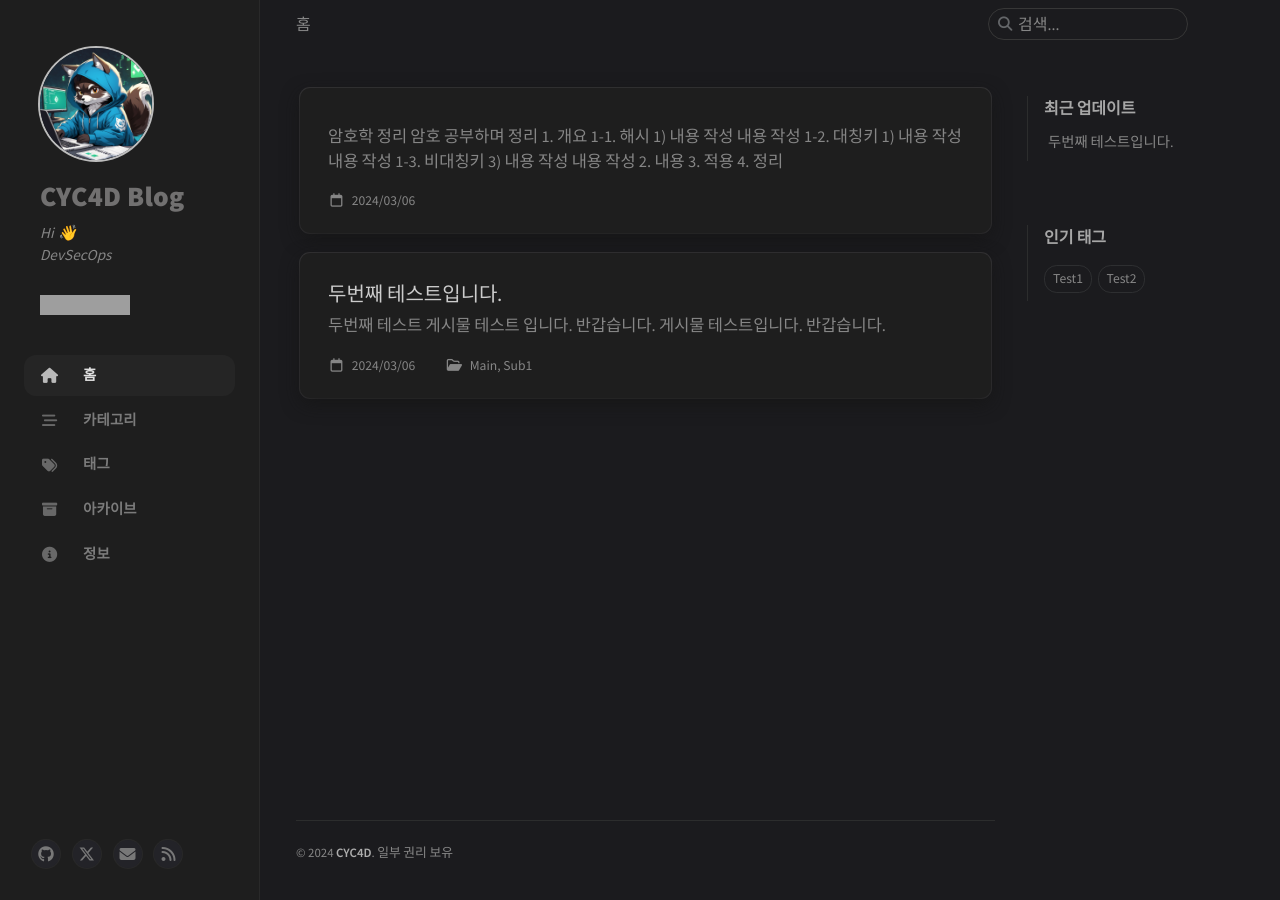
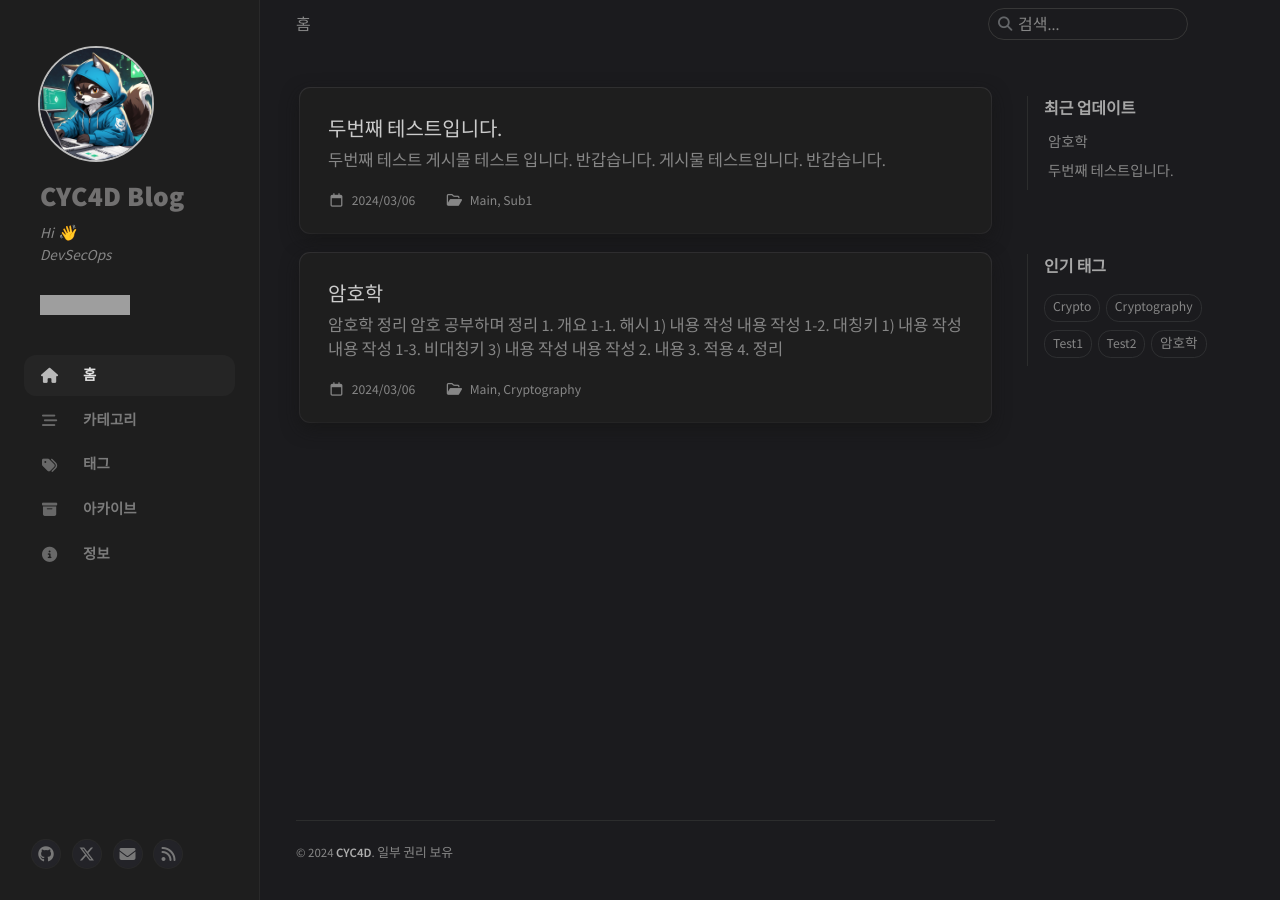
Before and after one commit to CYC4D/CYC4D.github.io, a Jekyll site: the page built from index.markdown, in a window 1280 px wide. Built offline with Jekyll 4.4.1, drawn with Linux system fonts in a browser that asks for light colours; cached includes are drawn as plain includes; comment, search, counter and statistics services are not loaded; some of the changed lines change nothing that is shown; grey boxes are pictures that could not be loaded.

Commit message:
Update 2024-03-03-First_test.md - 오류 수정

```diff
--- a/_posts/2024-03-03-First_test.md
+++ b/_posts/2024-03-03-First_test.md
@@ -1,8 +1,9 @@
 ---
-title: 암호학 정리
+title: 암호학
 date: YYYY-MM-DD HH:MM:SS +09:00
-categories: [Main, 암호학]
-tags:[암호학,Crypto,Cryptography]
+categories: [Main, Cryptography]
+tags:
+  [암호학,Crypto,Cryptography]
 ---
 # 암호학 정리
 >암호 공부하며 정리 <br>
```
